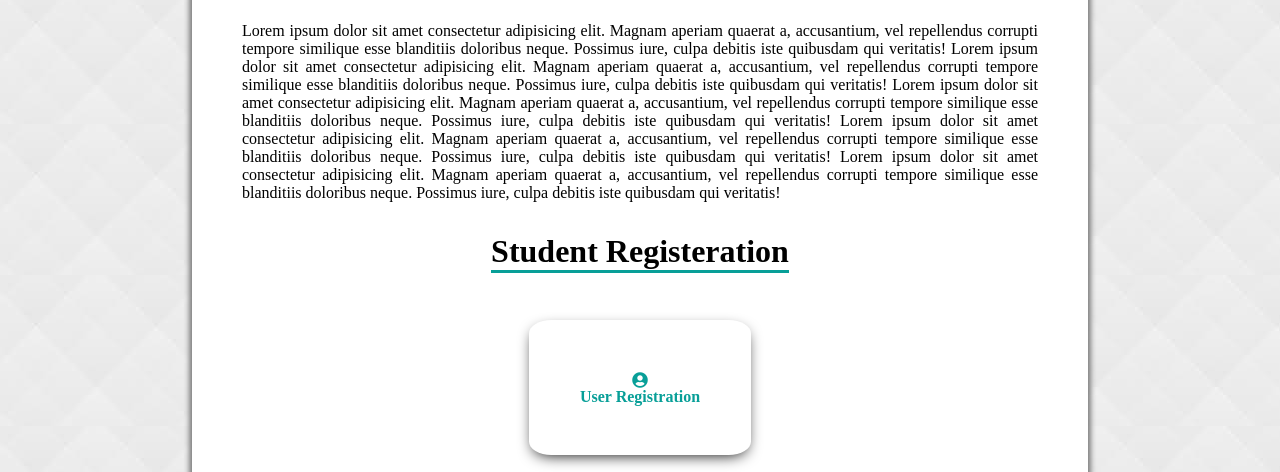
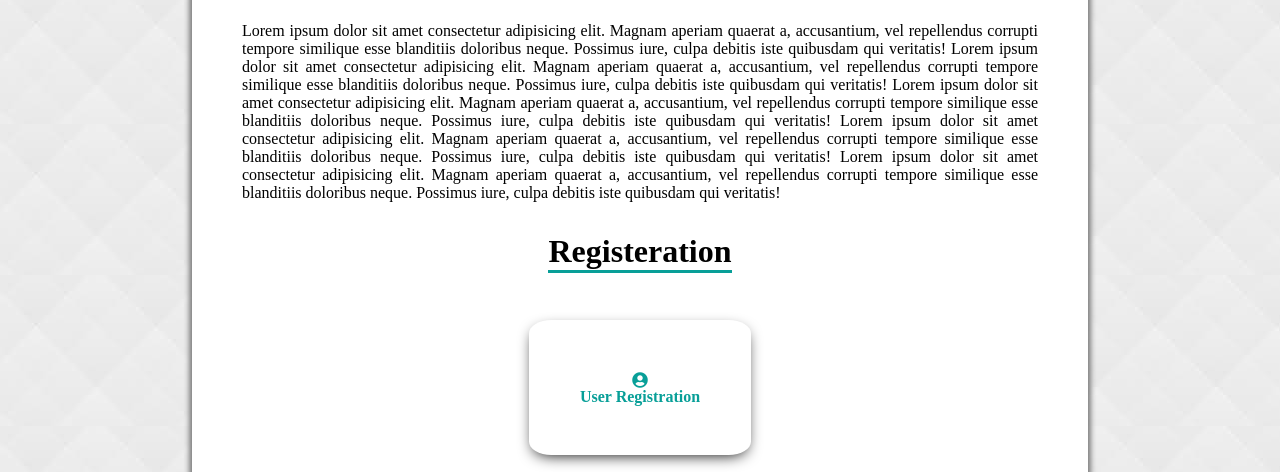
Before and after one commit to neerajkumar78/Backend-Engineer-Assignment, a Django app: page / in a window 1280 px wide. Shown: the part 631-1103 px from the top of the page. Run offline with Django 3.2, Linux system fonts and the light colour scheme; some libraries are stand-ins or nearby versions.

Commit message:
Update Index File

```diff
--- a/Fetch_Url_Content/Fetch_Url_Content/settings.py
+++ b/Fetch_Url_Content/Fetch_Url_Content/settings.py
@@ -30,7 +30,6 @@ ALLOWED_HOSTS = ['localhost', '127.0.0.1', '[::1]']
 
 
 # Application definition
-
 INSTALLED_APPS = [
     'app',
     'whitenoise.runserver_nostatic',
--- a/Fetch_Url_Content/app/templates/app/index.html
+++ b/Fetch_Url_Content/app/templates/app/index.html
@@ -63,7 +63,7 @@
         <!-- Student Registration button -->
         <div class='register'>
             <div>
-                <h1>Student Registeration</h1>
+                <h1>Registeration</h1>
             </div>
             <div class='btn register-btn' onclick="location.href='{% url 'register' %}'">
                 <i class="fas fa-user-circle"><div>User Registration</div></i>
```
Also changed, not shown: Fetch_Url_Content/db.sqlite3.
